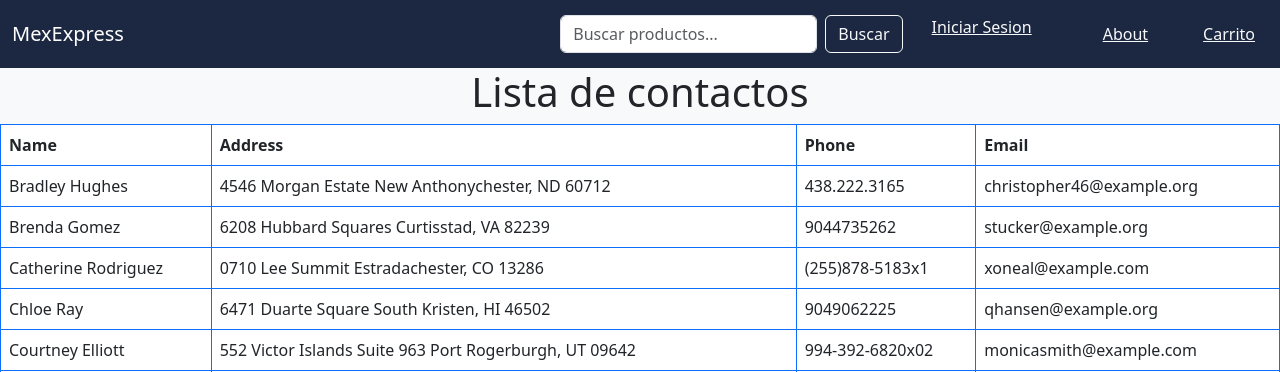
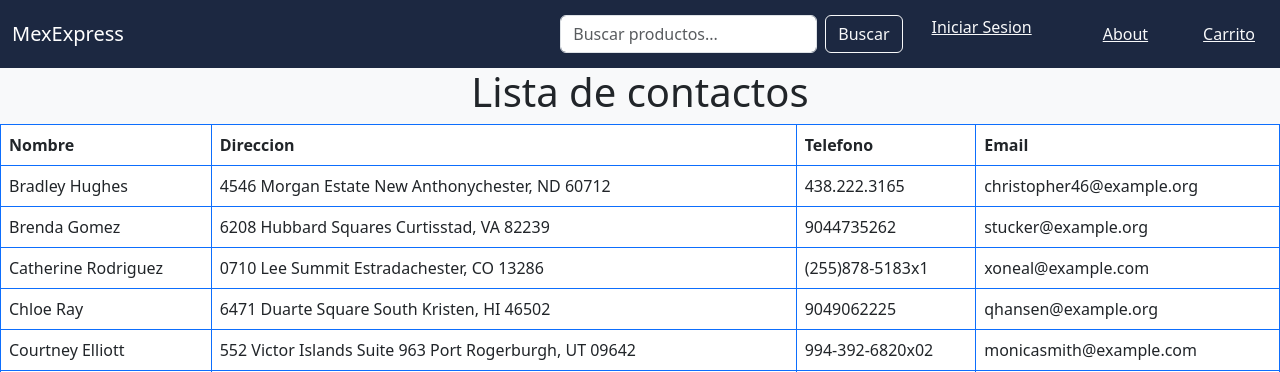
Before and after one commit to aalexrguez/DJANGO, a Django app: page /shopapp/about/ in a window 1280 px wide. Shown: the top 372 px of the page. Run offline with Django 4.2, Linux system fonts and the light colour scheme; data comes from the database, SQL or seed files in the repository; some libraries are stand-ins or nearby versions.

Commit message:
Se cambiaron los nombres de las columnas en la tabla contacts

```diff
--- a/mexexpress/templates/shopApp/about.html
+++ b/mexexpress/templates/shopApp/about.html
@@ -4,9 +4,9 @@
 <table class="table table-bordered border-primary">
     <thead>
         <tr>
-          <th scope="col">Name</th>
-          <th scope="col">Address</th>
-          <th scope="col">Phone</th>
+          <th scope="col">Nombre</th>
+          <th scope="col">Direccion</th>
+          <th scope="col">Telefono</th>
           <th scope="col">Email</th>
         </tr>
       </thead>
```
